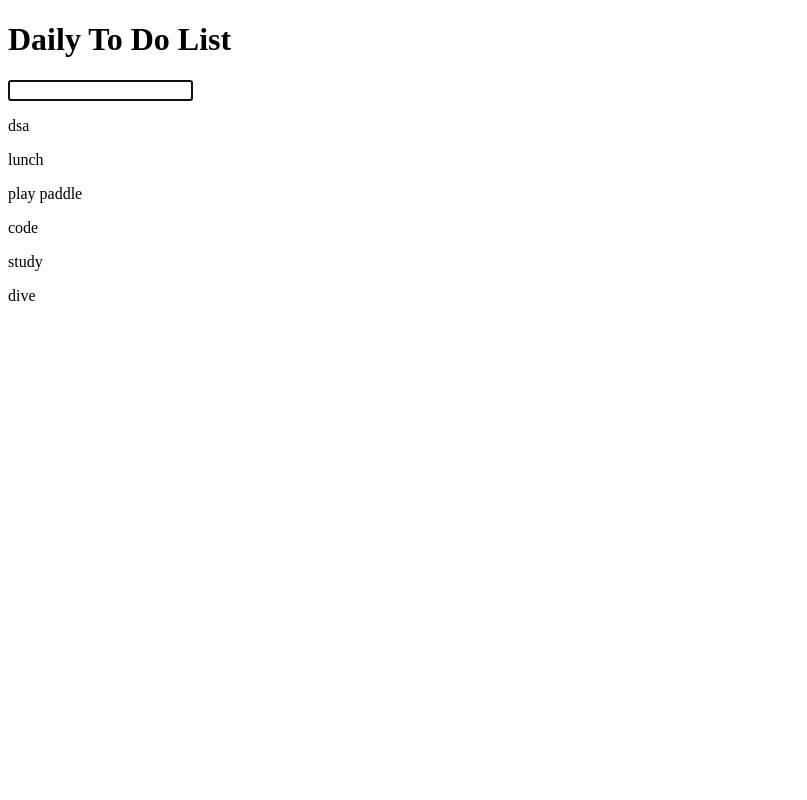
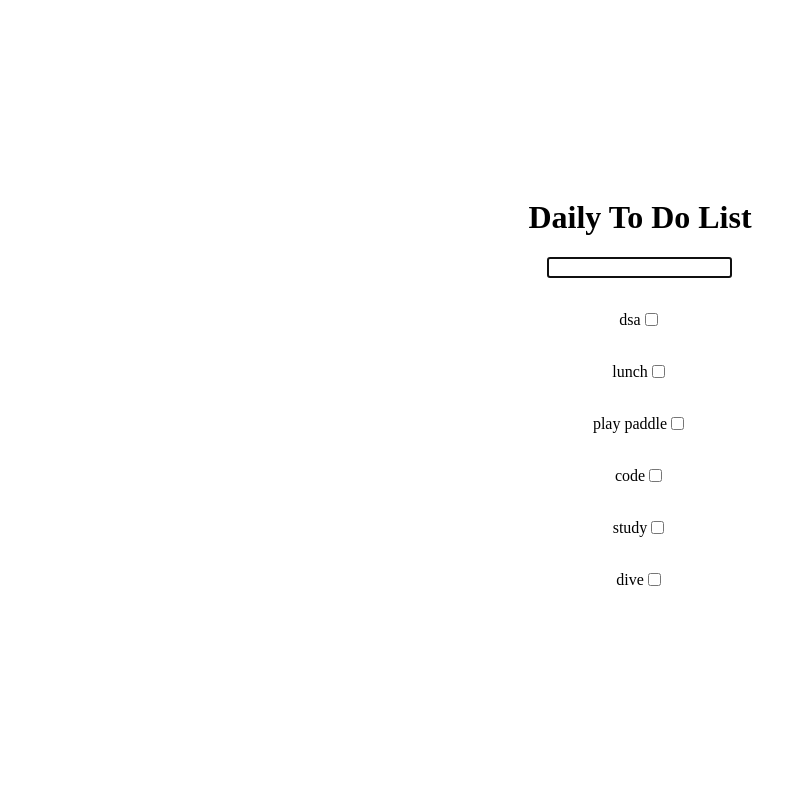
Before and after one commit to implaymo/8--To-do-List-website, a Flask app: page / in a window 1280 px wide. Shown: the whole page, without its empty margins (0-807 px from the left). Run offline with Flask 3, Linux system fonts and the light colour scheme.

Commit message:
Create form to check if the task was done or not. Manage to change position of form on my website.

```diff
--- a/forms.py
+++ b/forms.py
@@ -4,3 +4,6 @@ from wtforms.validators import DataRequired
 
 class ToDoForm(FlaskForm):
     input = StringField('', validators=[DataRequired()], render_kw={'autofocus': True})
+
+class CheckmarkForm(FlaskForm):
+    checkmark = BooleanField()
--- a/main.py
+++ b/main.py
@@ -1,6 +1,6 @@
 from flask import Flask, request
 from flask import render_template, redirect, url_for
-from forms import ToDoForm
+from forms import ToDoForm, CheckmarkForm
 import os
 from dotenv import load_dotenv
 from flask_sqlalchemy import SQLAlchemy
@@ -24,6 +24,7 @@ class Tasks(db.Model):
 @app.route("/", methods=["GET","POST"])
 def front_page():
     form = ToDoForm()
+    checkmark = CheckmarkForm()
     if request.method == "POST":
         task = Tasks(task = form.input.data,
                     done = False)
@@ -35,7 +36,7 @@ def front_page():
 
     all_tasks = Tasks.query.all()
 
-    return render_template("webpage.html", form=form, all_tasks=all_tasks)
+    return render_template("webpage.html", form=form, all_tasks=all_tasks, checkmark=checkmark)
 
 
 
--- a/templates/webpage.html
+++ b/templates/webpage.html
@@ -4,6 +4,21 @@
     <meta charset="UTF-8">
     <meta name="viewport" content="width=device-width, initial-scale=1.0">
     <title>Daily To Do List</title>
+    <style>
+        /* Center content vertically and horizontally */
+        html, body {
+            height: 100%;
+            margin: 0;
+            display: flex;
+            justify-content: center;
+            align-items: center;
+            flex-direction: column;
+        }
+        .task-container {
+            display: flex;
+            align-items: center;
+        }
+    </style>
 </head>
 <body>
     <h1>Daily To Do List</h1>
@@ -13,7 +28,12 @@
     </form>
     <p></p>
     {% for task in all_tasks %}
-        {{ task.task }}
+        <div class="task-container">
+            <span>{{ task.task }}</span>
+            <form method="POST" action="">
+                {{ checkmark.checkmark }}
+            </form>
+        </div>
         <p></p>
     {% endfor %}
 </body>
```
Also changed, not shown: instance/project.db.
